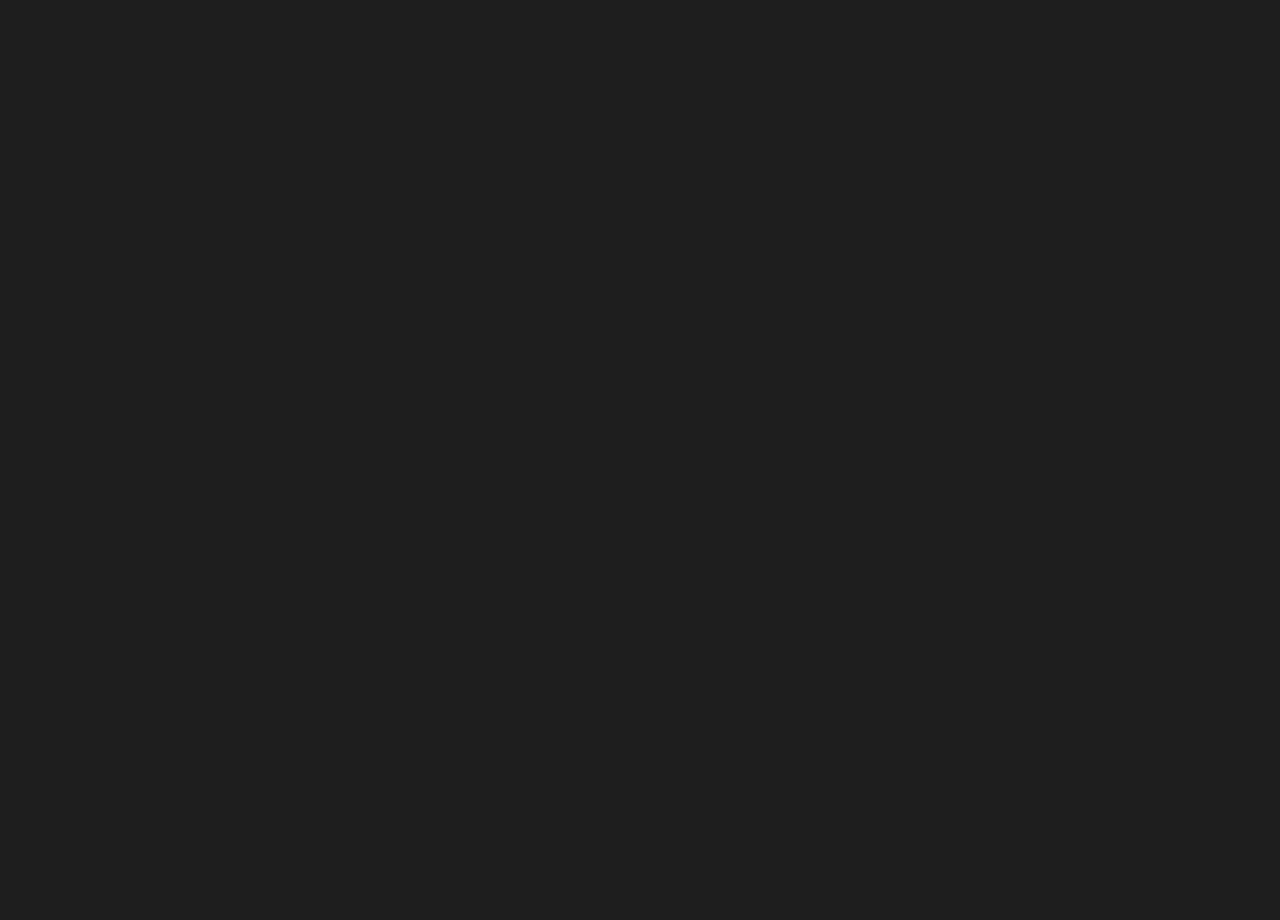
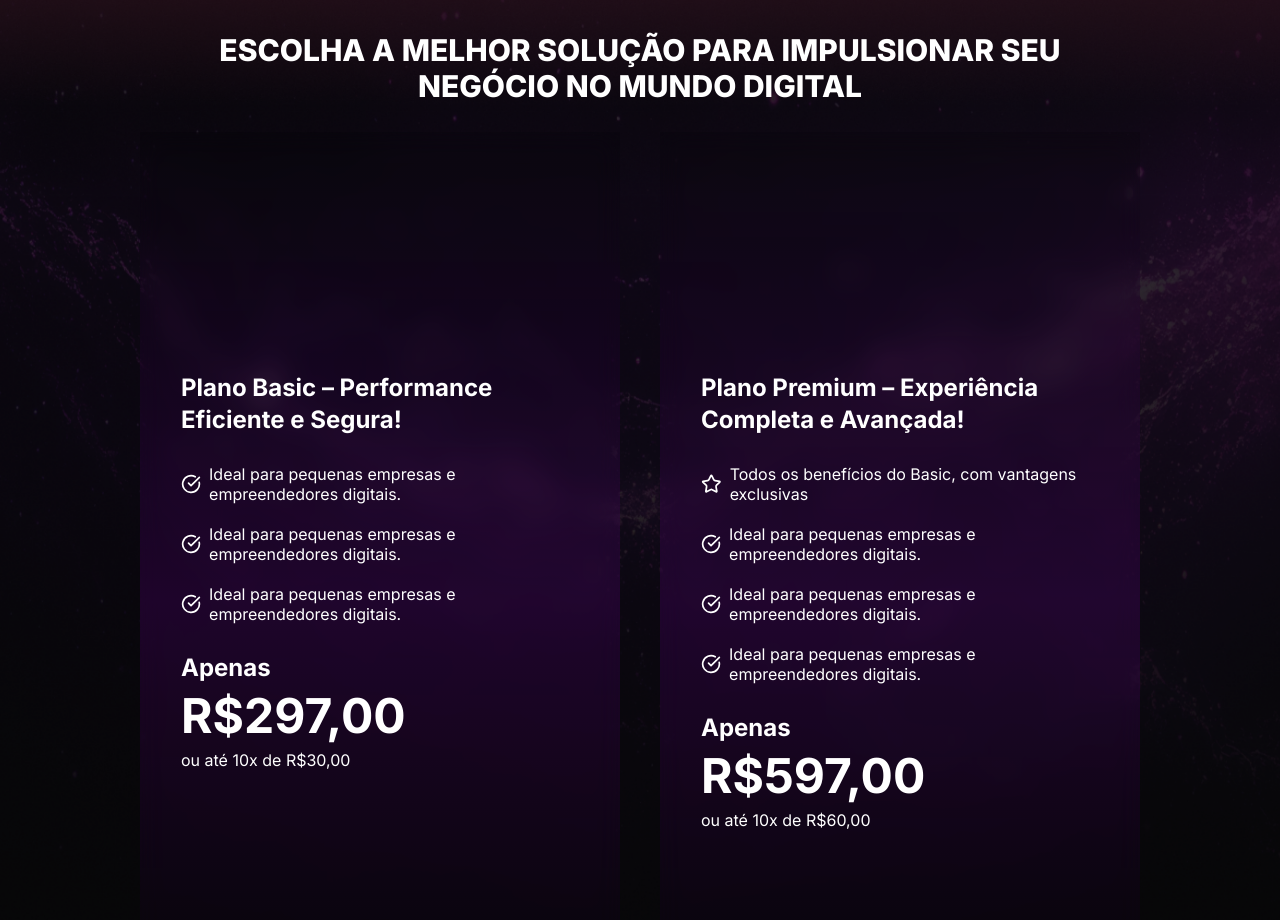
Before and after one commit to Lucashtpaiva/page-vsl, a Next.js app: page / in a window 1280 px wide. Shown: the part 1700-2620 px from the top of the page. Before the commit the page ends 1668 px from the top, so only its background shows below. Built offline with nearby package versions, Linux system fonts and the light colour scheme.

Commit message:
Criado seção de produtos junto de 2 componentes mais correções (#4)

```diff
--- a/next.config.ts
+++ b/next.config.ts
@@ -13,16 +13,32 @@ const nextConfig: NextConfig = {
         headers: [
           {
             key: 'Cache-Control',
-            value: 'public, max-age=31536000, immutable',
+            value: 'no-cache, no-store, must-revalidate',
+          },
+          {
+            key: 'Pragma',
+            value: 'no-cache',
+          },
+          {
+            key: 'Expires',
+            value: '0',
           },
         ],
       },
       {
-        source: '/images/(.*)',
+        source: '/(.*).(png|jpg|jpeg|webp|avif|gif|svg|js|css)$',
         headers: [
           {
             key: 'Cache-Control',
-            value: 'public, max-age=31536000, immutable',
+            value: 'no-cache, no-store, must-revalidate',
+          },
+          {
+            key: 'Pragma',
+            value: 'no-cache',
+          },
+          {
+            key: 'Expires',
+            value: '0',
           },
         ],
       },
--- a/src/app/globals.css
+++ b/src/app/globals.css
@@ -12,4 +12,6 @@
 
   --font-heading: var(--font-inter);
   --font-sans: var(--font-inter);
+
+  --text-sm: 1rem;
 }
--- a/src/app/layout.tsx
+++ b/src/app/layout.tsx
@@ -5,7 +5,7 @@ import './globals.css';
 export const metadata: Metadata = {
   title: 'Página VSL',
   description: 'Descubra como aumentar suas conversões com esta VSL!',
-  viewport: 'width=device-width, initial-scale=1',
+
   openGraph: {
     title: 'Página VSL',
     description: 'Descubra como aumentar suas conversões com esta VSL!',
@@ -21,6 +21,11 @@ export const metadata: Metadata = {
     ],
     type: 'website',
   },
+};
+
+export const viewport = {
+  width: 'device-width',
+  initialScale: 1,
 };
 
 const inter = Inter({
--- /dev/null
+++ b/src/components/cardBox.tsx
@@ -0,0 +1,13 @@
+import { ReactNode } from 'react';
+
+interface CardProps {
+  children: ReactNode;
+}
+
+export default function CardBox({ children }: CardProps) {
+  return (
+    <div className="flex max-w-[30rem] flex-col gap-7 border-r border-l border-transparent bg-gradient-to-b from-[rgba(0,0,0,0.10)] via-[rgba(96,0,134,0.25)] to-[rgba(0,0,0,0.10)] px-5 py-30 backdrop-blur-md md:px-10 md:py-60">
+      {children}
+    </div>
+  );
+}
--- a/src/components/container.tsx
+++ b/src/components/container.tsx
@@ -11,7 +11,7 @@ export default function Container({
 }: ContainerProps) {
   return (
     <main
-      className={`flex flex-col items-center bg-cover bg-bottom bg-no-repeat ${className}`.trim()}
+      className={`flex flex-col items-center bg-cover bg-no-repeat ${className}`.trim()}
     >
       {children}
     </main>
--- /dev/null
+++ b/src/components/iconText.tsx
@@ -0,0 +1,22 @@
+import { LucideIcon } from 'lucide-react';
+
+interface IconTextProps {
+  icon: LucideIcon;
+  text: string;
+  className?: string;
+}
+
+export default function IconText({
+  icon: Icon,
+  text,
+  className,
+}: IconTextProps) {
+  return (
+    <div className={`flex items-center gap-2 ${className}`}>
+      <Icon className="text-white-500 h-6 w-6" />
+      <span className="text-sm leading-tight font-medium text-white">
+        {text}
+      </span>
+    </div>
+  );
+}
--- a/src/components/sections/1.heroSection/heroSection.tsx
+++ b/src/components/sections/1.heroSection/heroSection.tsx
@@ -5,7 +5,7 @@ import { ArrowRight } from 'lucide-react';
 
 export default function HeroSection() {
   return (
-    <Container className="min-h-[90dvh] justify-center bg-[url(/hero-mob.webp)] md:bg-[url(/bg-desktop.webp)]">
+    <Container className="min-h-[90dvh] justify-center bg-[url(/hero-mob.webp)] bg-bottom md:bg-[url(/bg-desktop.webp)]">
       <SectionBox className="md:py-8">
         <h3 className="text-center text-3xl font-extrabold uppercase">Logo</h3>
         <h1 className="max-w-[60rem] text-center text-2xl font-extrabold uppercase antialiased md:text-4xl md:leading-12">
--- a/src/components/sections/2.playerVideo/player.tsx
+++ b/src/components/sections/2.playerVideo/player.tsx
@@ -21,7 +21,7 @@ export default function Player() {
   }, []);
 
   return (
-    <Container className="justify-center bg-[url(/video-desktop.webp)]">
+    <Container className="justify-center bg-[url(/video-desktop.webp)] bg-center">
       <SectionBox className="py-20 md:py-32">
         <h1 className="max-w-[60rem] text-center text-2xl font-extrabold uppercase antialiased md:text-3xl md:leading-12">
           Inovação para seu negócio!
@@ -29,7 +29,7 @@ export default function Player() {
 
         <div className="relative aspect-video w-full max-w-[860px] md:h-[500px]">
           {!loaded && (
-            <div className="absolute inset-0 flex animate-pulse items-center justify-center rounded-lg bg-gray-800">
+            <div className="absolute inset-0 flex animate-pulse items-center justify-center rounded-lg bg-gray-800 p-5">
               <p className="text-lg font-semibold text-white">
                 Clique em qualquer lugar para carregar o vídeo...
               </p>
--- a/src/components/sections/3.products/products.tsx
+++ b/src/components/sections/3.products/products.tsx
@@ -1,11 +1,70 @@
+import CardBox from '@/components/cardBox';
 import Container from '@/components/container';
+import IconText from '@/components/iconText';
 import SectionBox from '@/components/sectionBox';
+import { CircleCheckBig, Star } from 'lucide-react';
 
 export default function Products() {
   return (
-    <Container className="justify-center bg-black">
-      <SectionBox>
-        <h1>Products</h1>
+    <Container className="justify-center bg-[url(/products-desktop.webp)] bg-top">
+      <SectionBox className="py-20 md:py-28">
+        <h1 className="max-w-[60rem] text-center text-2xl font-extrabold uppercase antialiased md:text-3xl">
+          Escolha a Melhor Solução para Impulsionar Seu Negócio no Mundo Digital
+        </h1>
+        <div className="flex flex-wrap items-stretch justify-center gap-10">
+          <CardBox>
+            <h1 className="text-2xl font-bold text-white">
+              Plano Basic – Performance Eficiente e Segura!
+            </h1>
+            <div className="flex flex-col gap-5">
+              <IconText
+                icon={CircleCheckBig}
+                text="Ideal para pequenas empresas e empreendedores digitais."
+              />
+              <IconText
+                icon={CircleCheckBig}
+                text="Ideal para pequenas empresas e empreendedores digitais."
+              />
+              <IconText
+                icon={CircleCheckBig}
+                text="Ideal para pequenas empresas e empreendedores digitais."
+              />
+            </div>
+            <div className="flex flex-col gap-2">
+              <h3 className="text-2xl font-bold text-white">Apenas</h3>
+              <h1 className="text-5xl font-bold">R$297,00</h1>
+              <p>ou até 10x de R$30,00</p>
+            </div>
+          </CardBox>
+          <CardBox>
+            <h1 className="text-2xl font-bold text-white">
+              Plano Premium – Experiência Completa e Avançada!
+            </h1>
+            <div className="flex flex-col gap-5">
+              <IconText
+                icon={Star}
+                text="Todos os benefícios do Basic, com vantagens exclusivas"
+              />
+              <IconText
+                icon={CircleCheckBig}
+                text="Ideal para pequenas empresas e empreendedores digitais."
+              />
+              <IconText
+                icon={CircleCheckBig}
+                text="Ideal para pequenas empresas e empreendedores digitais."
+              />
+              <IconText
+                icon={CircleCheckBig}
+                text="Ideal para pequenas empresas e empreendedores digitais."
+              />
+            </div>
+            <div className="flex flex-col gap-2">
+              <h3 className="text-2xl font-bold text-white">Apenas</h3>
+              <h1 className="text-5xl font-bold">R$597,00</h1>
+              <p>ou até 10x de R$60,00</p>
+            </div>
+          </CardBox>
+        </div>
       </SectionBox>
     </Container>
   );
```
Also changed, not shown: public/products-desktop.webp (added), tailwind.config.js (deleted).
